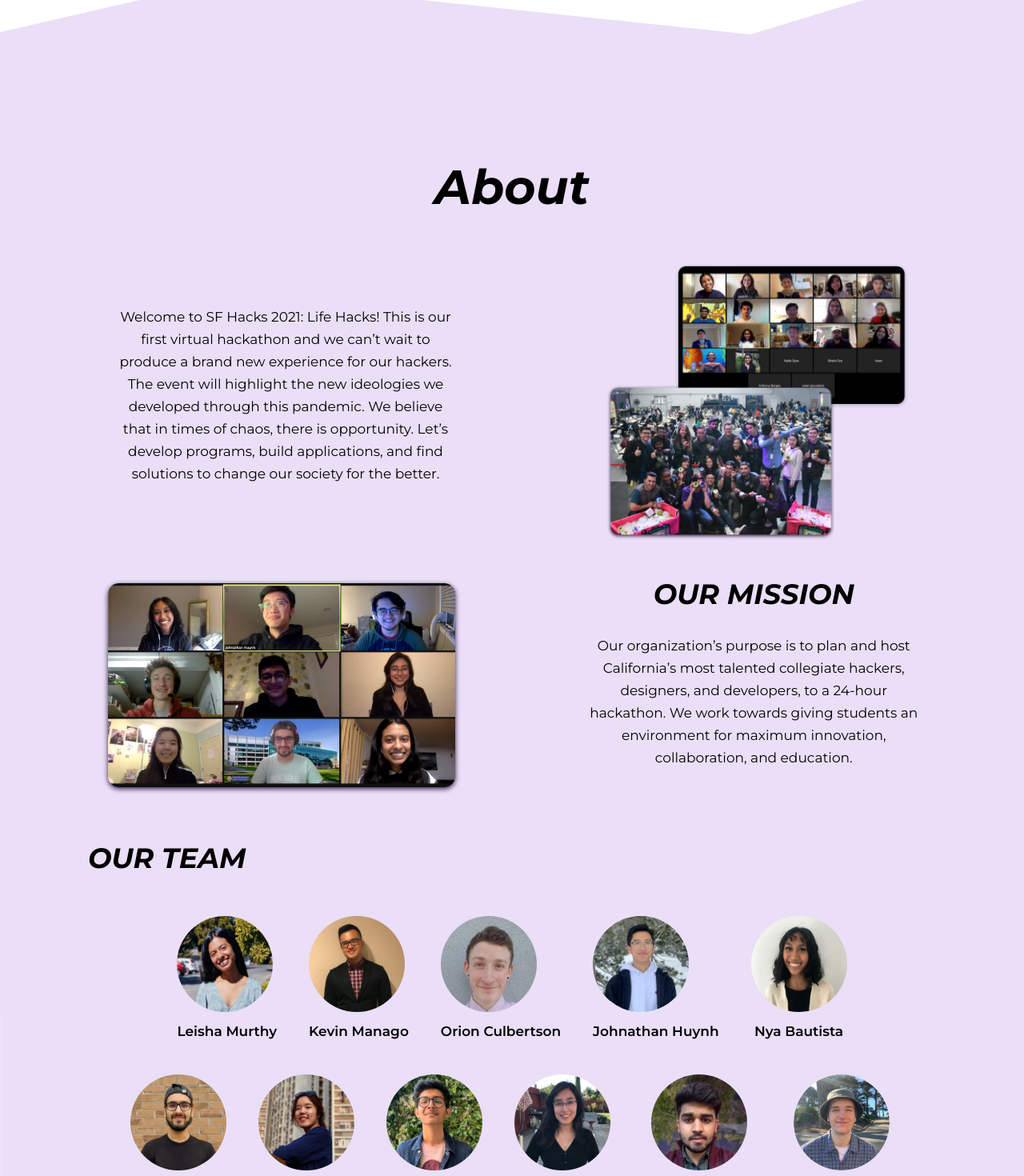
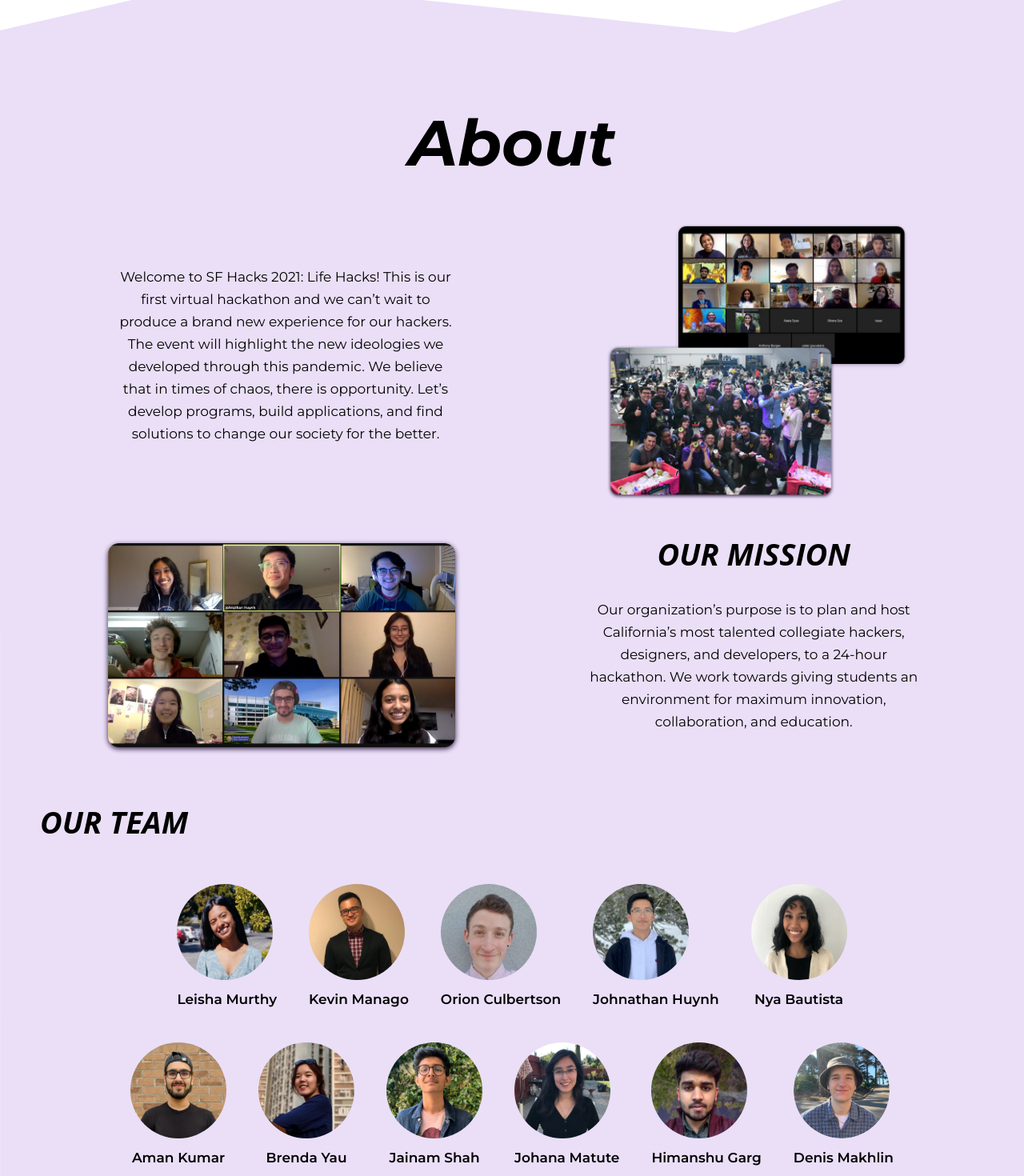
Before and after one commit to sf-hacks-admin/2021website, a React (Create React App) app in the folder app/: page / in a window 1280 px wide. Shown: the part 860-2330 px from the top of the page at 80% size. Built offline with nearby package versions, Linux system fonts and the light colour scheme.

Commit message:
UI Fixes

```diff
--- a/app/src/screens/AboutSection.js
+++ b/app/src/screens/AboutSection.js
@@ -80,10 +80,10 @@ const AboutSection = () => {
       style={{ backgroundImage: `url(${aboutBackground})` }}
     >
       <div
-        className="headingText1"
+        className="heading-1"
         style={{
           textAlign: "center",
-          font: "italic normal bold 60px/87px Montserrat"
+          marginTop:"-60px"
         }}
       >
         <span>About</span>
@@ -148,7 +148,7 @@ const AboutSection = () => {
             font: "normal normal normal Open Sans"
           }}
         >
-          <div style={{ font: "italic normal bold 35px/45px Montserrat" }}>
+          <div className="heading-3">
             OUR MISSION
           </div>
           <br />
@@ -160,10 +160,9 @@ const AboutSection = () => {
       </div>
 
       <div style={{ marginTop: 50 }}>
-        <div className="ourTeam"
+        <div className="heading-3"
           style={{
             // font: "italic normal bold 35px/45px Montserrat",
-            // marginLeft: "60px"
           }}
         >
           <span>OUR TEAM</span>
--- a/app/src/screens/FAQSection.js
+++ b/app/src/screens/FAQSection.js
@@ -75,7 +75,7 @@ const FAQSection = () => {
       style={{ backgroundImage: `url(${faqBackground})` }}
     >
       <div className="title">
-        <span className="heading-1" style={{color:"white", marginTop:"-90px"}}>FAQs</span>
+        <span className="heading-2" style={{color:"white", marginTop:"-90px"}}>FAQs</span>
       </div>
       <div style={{ background: "white", borderRadius: 20, paddingTop: 10 }}>
         {faqs.map(faq => (
--- a/app/src/screens/SponsorsSection.js
+++ b/app/src/screens/SponsorsSection.js
@@ -144,7 +144,7 @@ const SponsorsSection = () => {
     >
       <div>
         <div className="title" style={{ paddingBottom: "20px" }}>
-          <span className="headingText1">Sponsors</span>
+          <span className="heading-2" style={{color:"white", marginTop:"-60px"}}>Sponsors</span>
         </div>
         <div
           className="sponsor-style"
```
